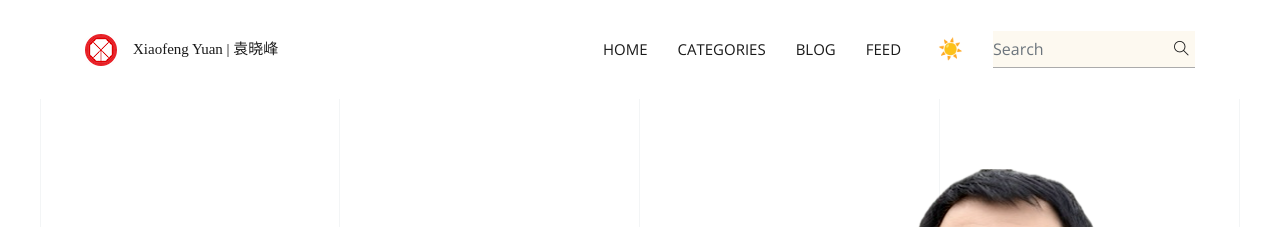
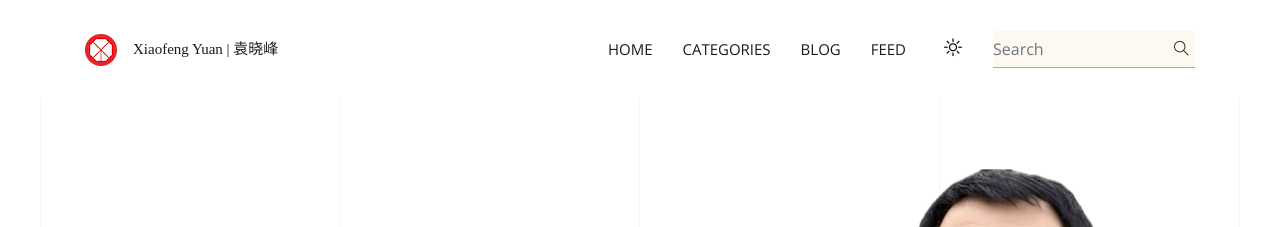
Before and after one commit to xfyuan/xiaofengyuan.com, a Jekyll site: the page built from index.html, in a window 1280 px wide. Shown: the top 227 px of the page. Built offline with Jekyll 4.4.1, drawn with Linux system fonts in a browser that asks for light colours; some web fonts are replaced; the list of posts is cut into pages by our own code.

Commit message:
use a new sun icon for light mode

```diff
--- a/_includes/header.html
+++ b/_includes/header.html
@@ -51,7 +51,7 @@
       <div class="dark-mode-switch ml-3">
         <button id="theme-toggle" style="background: none; border: none; cursor: pointer; font-size: 20px;">
           <span id="theme-toggle-dark-icon" style="display: none;">🌙</span>
-          <span id="theme-toggle-light-icon">☀️</span>
+          <span id="theme-toggle-light-icon"><i class="ti-shine"></i></span>
         </button>
       </div>
 
```
